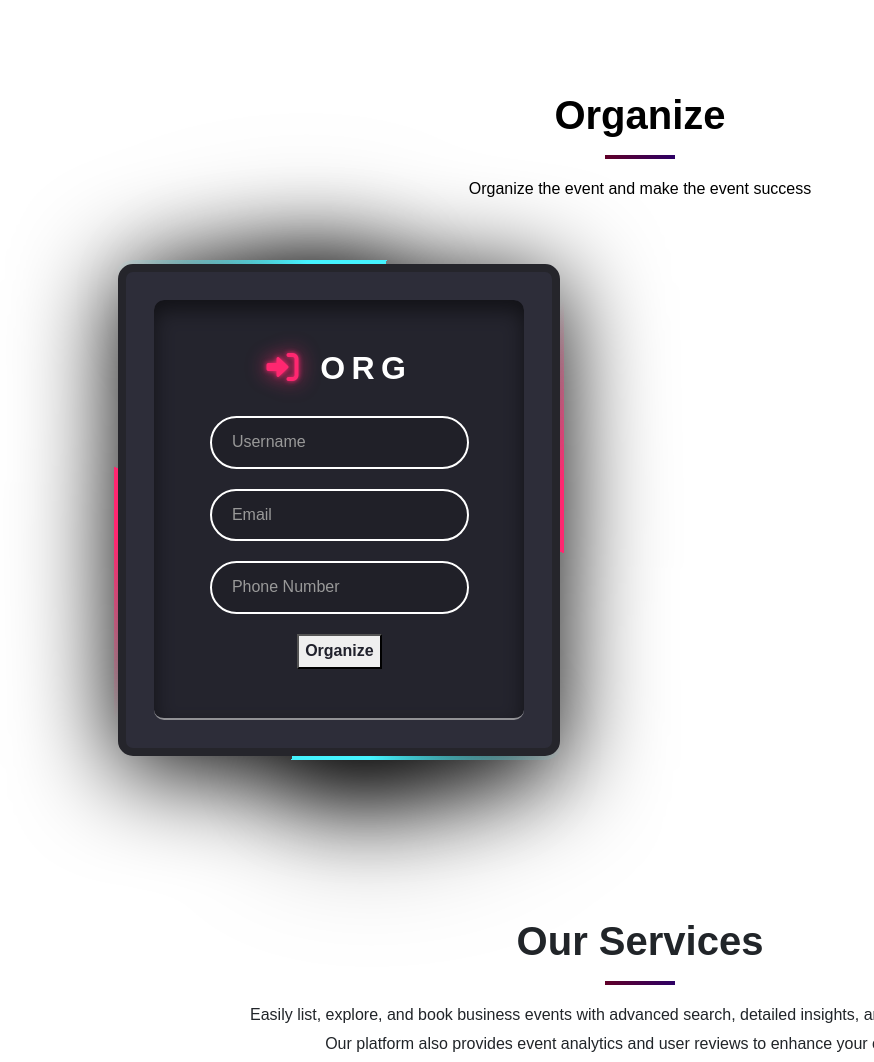
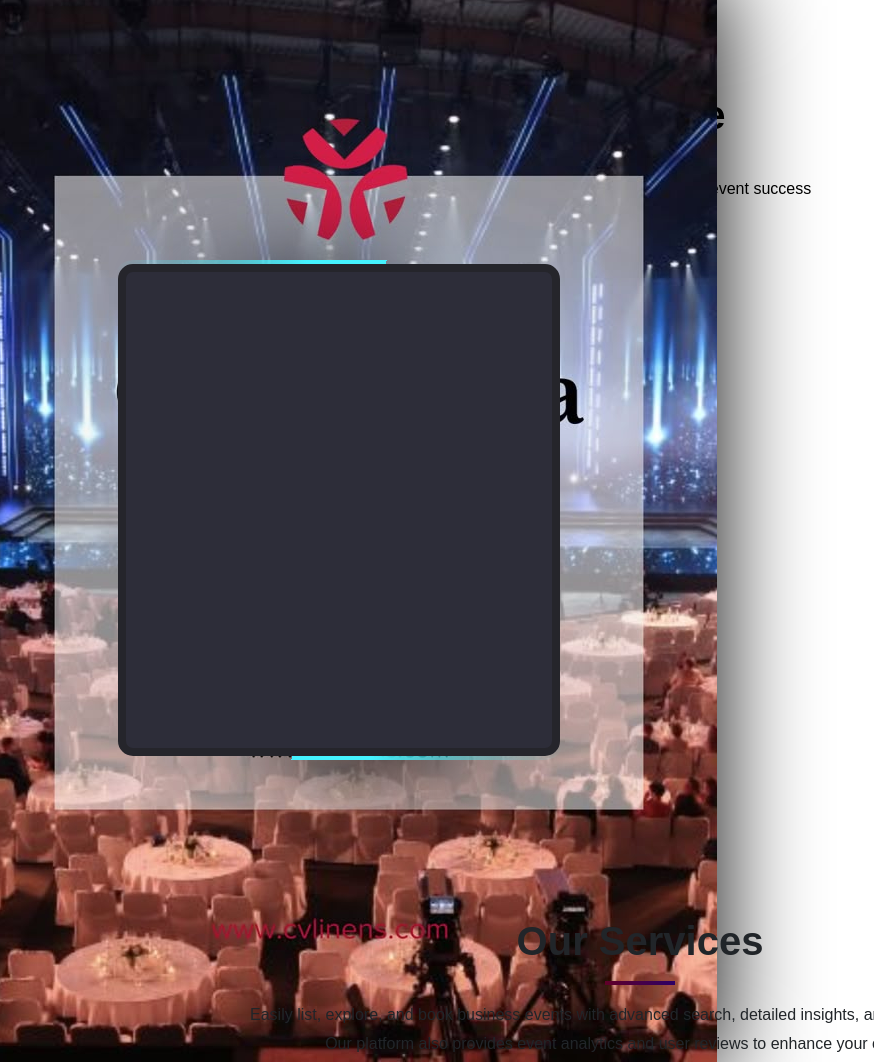
Before and after one commit to Manuha656/RFP-PROJ, a plain HTML site: page index.html in a window 1280 px wide. Shown: the part 1833-2895 px from the top of the page, without its empty margins (0-874 px from the left). Drawn offline with nearby package versions, Linux system fonts and the light colour scheme.

Commit message:
Update index.html

```diff
--- a/index.html
+++ b/index.html
@@ -202,19 +202,7 @@
                 <div class="login-container" style="display: flex; align-items: center; justify-content: center;">
                     <!-- Image on the Side -->
                     <div class="login-image" style="margin-left: 20px;">
-                        <img src="org_imag.jpg" alt="Organize Event" style="width: 300px; height: auto;">
-                    </div>
-                    <!-- Login Box -->
-                    <div class="login">
-                        <div class="loginBx">
-                            <h2>
-                                <i class="fa-solid fa-right-to-bracket"></i> Org
-                            </h2>
-                            <input type="text" placeholder="Username">
-                            <input type="email" placeholder="Email">
-                            <input type="phone number" placeholder="Phone Number">
-                            <button><a href="org_reg.html">Organize</a></button>
-                        </div>
+                        <img src="org_imag.jpg" alt="Organize Event" style="width: auto; height: auto;">
                     </div>
                 </div>
             </div>
```
